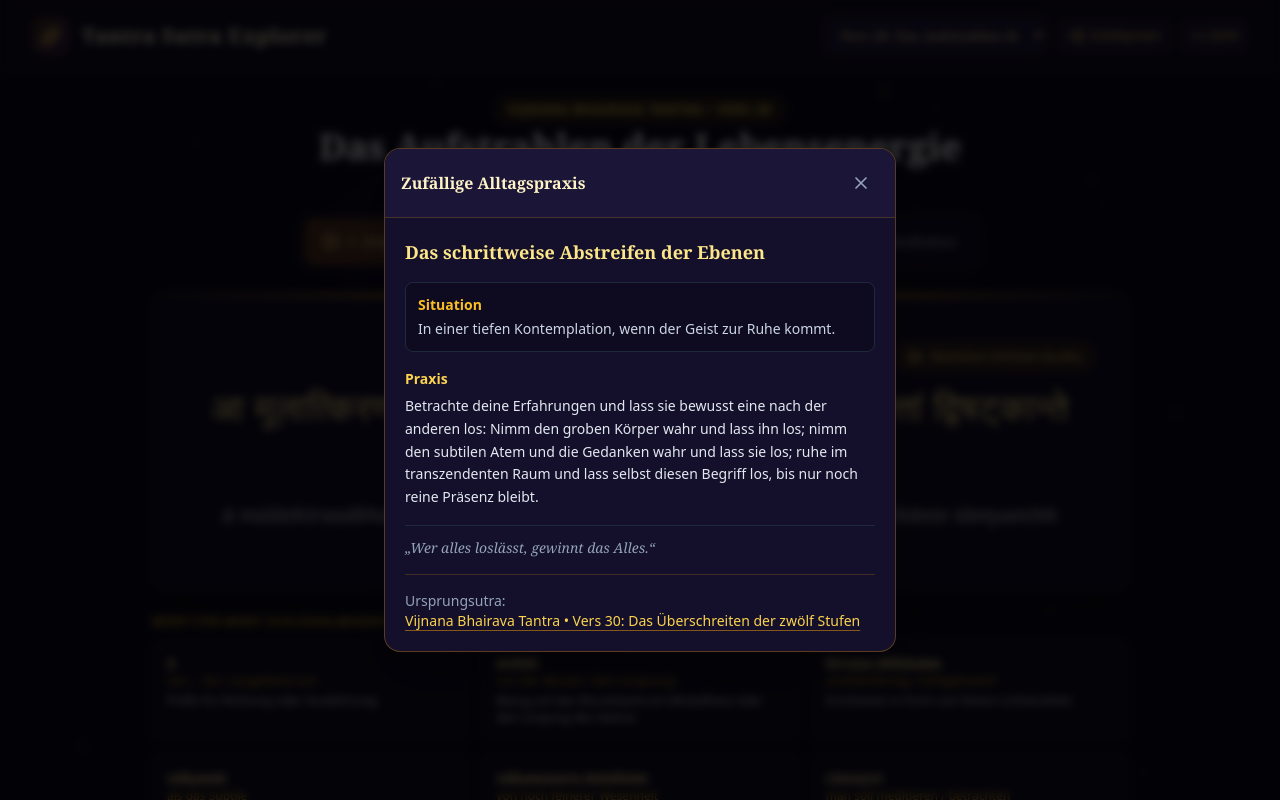
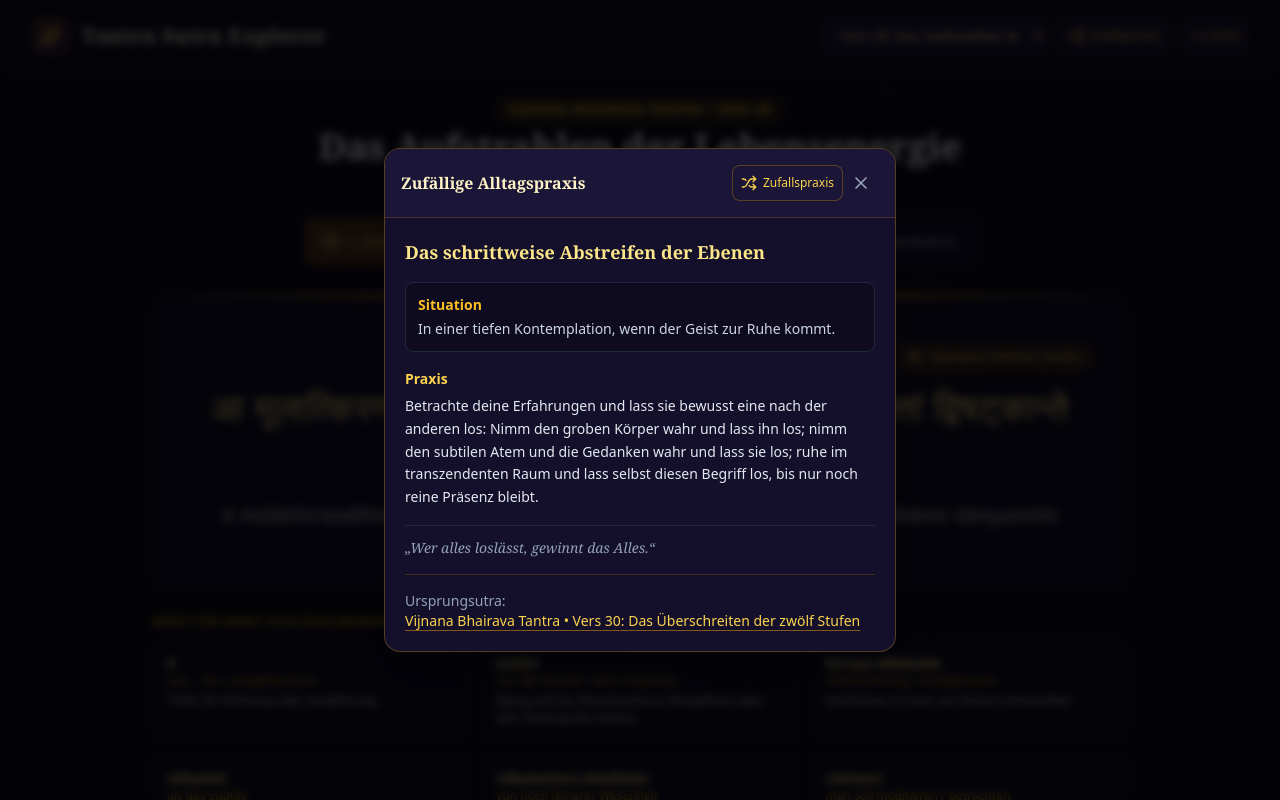
Before and after one commit to Tnxec2/tantra_sutra_explorer, a React (Create React App) app: page / in a window 1280 px wide. Both pictures are taken after a click on the button "Zufallspraxis". Shown: the top 800 px of the page. Built offline with nearby package versions, Linux system fonts and the light colour scheme.

Commit message:
random practice in header

```diff
--- a/src/ui/components/Header.tsx
+++ b/src/ui/components/Header.tsx
@@ -115,7 +115,22 @@ export const Header = ({ activeSutraId, handleSelectSutra, sutras, handleOpenEdi
                     <div className="flex items-center justify-between gap-4 border-b border-amber-500/20 bg-[#1b1537] p-4">
                         <h2 id="random-practice-title" className="font-serif font-bold text-amber-100">
                             Zufällige Alltagspraxis
+
+
                         </h2>
+                        <div className="flex"><button
+                            type="button"
+                            onClick={showRandomPractice}
+                            disabled={!sutras.some(sutra => sutra.dailyPractices?.length)}
+                            title="Zufällige Alltagspraxis anzeigen"
+                            aria-label="Zufällige Alltagspraxis anzeigen"
+                            className="p-2 rounded-lg bg-[#1b1537] hover:bg-amber-500/20 border
+            border-amber-500/30 text-amber-300 transition-all flex items-center gap-1.5
+            text-xs shrink-0 disabled:opacity-40 disabled:cursor-not-allowed"
+                        >
+                            <Shuffle className="w-4 h-4" />
+                            <span className="hidden sm:inline">Zufallspraxis</span>
+                        </button>
                             <button
                                 type="button"
                                 onClick={() => setRandomPractice(null)}
@@ -123,7 +138,7 @@ export const Header = ({ activeSutraId, handleSelectSutra, sutras, handleOpenEdi
                                 className="rounded-lg p-2 text-slate-400 transition-colors hover:bg-slate-800 hover:text-slate-100"
                             >
                                 <X className="h-5 w-5" />
-                    </button>
+                            </button></div>
                     </div>
                     <div className="space-y-4 p-5">
                         <h3 className="font-serif text-lg font-bold text-amber-200">
```
Lines whose indentation alone changed are shown as unchanged.
